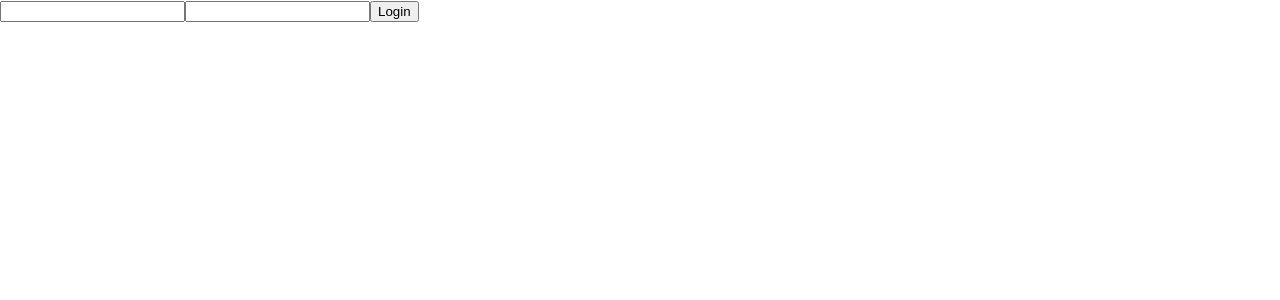
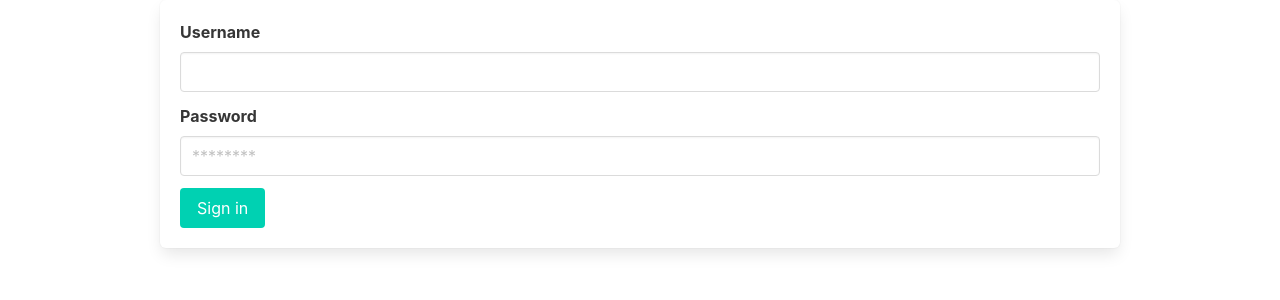
Before and after one commit to kn8a/blog-manager, a React (Create React App) app: page /login in a window 1280 px wide. Shown: the top 300 px of the page. Built offline with nearby package versions, Linux system fonts and the light colour scheme.

Commit message:
styling with Bulma

```diff
--- a/src/App.js
+++ b/src/App.js
@@ -18,7 +18,7 @@ function App() {
   }
 
   return (
-    <>
+    <div className='container is-max-desktop'>
     <Router>
       <Routes>
         <Route path='/login' element={<Login token={token} tokenToState={tokenToState}/>} />
@@ -28,7 +28,7 @@ function App() {
       </Routes>
     </Router>
     <ToastContainer/>
-    </>
+    </div>
   );
 }
 
--- a/src/index.css
+++ b/src/index.css
@@ -1,3 +1,5 @@
+@import "https://cdn.jsdelivr.net/npm/bulma@0.9.4/css/bulma.min.css";
+
 body {
   margin: 0;
   font-family: -apple-system, BlinkMacSystemFont, 'Segoe UI', 'Roboto', 'Oxygen',
--- a/src/pages/Login.js
+++ b/src/pages/Login.js
@@ -1,12 +1,15 @@
 import axios from 'axios'
 import { useState, useEffect } from 'react'
 import { useNavigate } from 'react-router-dom'
+import Spinner from '../components/Spinner'
 
 function Login(props) {
 
     const [credentials, setCredentials] = useState(null)
+    const [isLoading, setIsLoading] = useState(false)
     const loginURL = 'https://kn8a-blog-api.herokuapp.com/api/users/login'
     const navigate = useNavigate()
+
 
     useEffect(() => {
         if (props.token) { //if logged in go to /
@@ -14,13 +17,14 @@ function Login(props) {
       }})
 
     const validateUser = (e) => { //validate login credentials
+        setIsLoading(true)
         e.preventDefault()
         axios.post(loginURL, credentials)
         .then( (response) => {
-            console.log(response)
             if (response.data.token) {
                 props.tokenToState(response.data.token)
                 setCredentials(null)
+                setIsLoading(false)
                 navigate('/')
             }
         })
@@ -37,13 +41,29 @@ function Login(props) {
         })
     }
 
+    if (isLoading) return <Spinner/>
+
 
   return (
-    <div>
-        <form onSubmit={validateUser}>
-            <input type='text' name='username' onChange={onChange}></input>
-            <input type='password' name='password' onChange={onChange}></input>
-            <button type='submit'>Login</button>
+    <div className='container'>
+
+
+        <form className="box" onSubmit={validateUser}>
+            <div className="field">
+                <label className="label">Username</label>
+                <div className="control">
+                    <input className="input" type='text' name='username' onChange={onChange}></input>
+                </div>
+            </div>
+
+        <div className="field">
+            <label className="label">Password</label>
+            <div className="control">
+            <input className="input" type="password" name='password' onChange={onChange} placeholder="********"></input>
+            </div>
+        </div>
+
+        <button className="button is-primary" type='submit'>Sign in</button>
         </form>
     </div>
   )
--- a/src/pages/PostEdit.js
+++ b/src/pages/PostEdit.js
@@ -16,6 +16,7 @@ function PostEdit(props) {
 
   const [post, setPost] = useState(null);
   const [comments, setComments] = useState(null)
+
 
 
   useEffect(() => {
@@ -40,7 +41,7 @@ function PostEdit(props) {
   });
   }
 
-  //* Submit post edits
+  //* update post
   const postSubmit = (e) => {
     e.preventDefault()
     axios.put(updatePostURL, post, {headers: {'Authorization': `Bearer ${props.token}`}})
@@ -70,24 +71,57 @@ function PostEdit(props) {
   }
 
   return (
-    <div>
-          <form onSubmit={postSubmit}>
-            <input name='title' onChange={onEdit} value={post.title}></input>
-            <textarea name='content' onChange={onEdit} value={post.content}></textarea>
-            <select name='status' defaultValue={post.status} onChange={onEdit}>
-                <option value="draft">draft</option>
-                <option value="published">published</option>
-                <option value="archived">archived</option>
-            </select>
-            <button type='submit'>Submit</button>
+    <div className='container is-max-desktop'>
+
+          <div className='block'>
+          <div class="field">
+                  <button type='button'  onClick={()=>navigate('/')} className="button is-info is-rounded">{'<- '}Back to all posts</button>
+                </div>
+          </div>
+
+          <form onSubmit={postSubmit} className="block box">
+            <div className='field'>
+              <label className="label">Title:</label>
+              <input className='input ' name='title' onChange={onEdit} value={post.title}></input>
+            </div>
+            <div className='field'>
+            <label className="label">Content:</label>
+            <textarea className='textarea ' name='content' onChange={onEdit} value={post.content}></textarea>
+            </div>
+            <div className='field'>
+            <label className="label">Status:</label>
+
+
+            </div>
+              <div class="field is-grouped">
+                <div class="control">
+                <div className='select'>
+                <select name='status' defaultValue={post.status} onChange={onEdit}>
+                    <option value="draft">draft</option>
+                    <option value="published">published</option>
+                    <option value="archived">archived</option>
+                </select>
+              </div>
+                </div>
+                <div class="control">
+                  <button type='submit' className='button is-primary is-rounded'>Save</button>
+                </div>
+                <div class="control">
+                  <button type='button'  onClick={deletePost} className="button is-danger is-rounded">Delete post</button>
+                </div>
+              </div>
+
+
           </form>
-          <button onClick={deletePost}>Delete post</button>
-        <div>
+
+        <div className='block box'>
+          <h1 className='title is-5'>Comments:</h1>
             {comments.map(comment => {
                 return (
-                    <div>
+                    <div className='notification '>
+                      <button id={comment._id} onClick={deleteComment} className="delete" title='Delete comment'>Delete comment</button>
                       <p>{comment.comment}</p>
-                      <p>Posted by {comment.author} on {DateTime.fromISO(comment.createdAt).toLocaleString(DateTime.DATETIME_MED_WITH_SECONDS)} <button id={comment._id} onClick={deleteComment}>Delete comment</button></p>
+                      <p><em>Posted by {comment.author} on {DateTime.fromISO(comment.createdAt).toLocaleString(DateTime.DATETIME_MED_WITH_SECONDS)}</em> </p>
 
                     </div>
                 )
```
